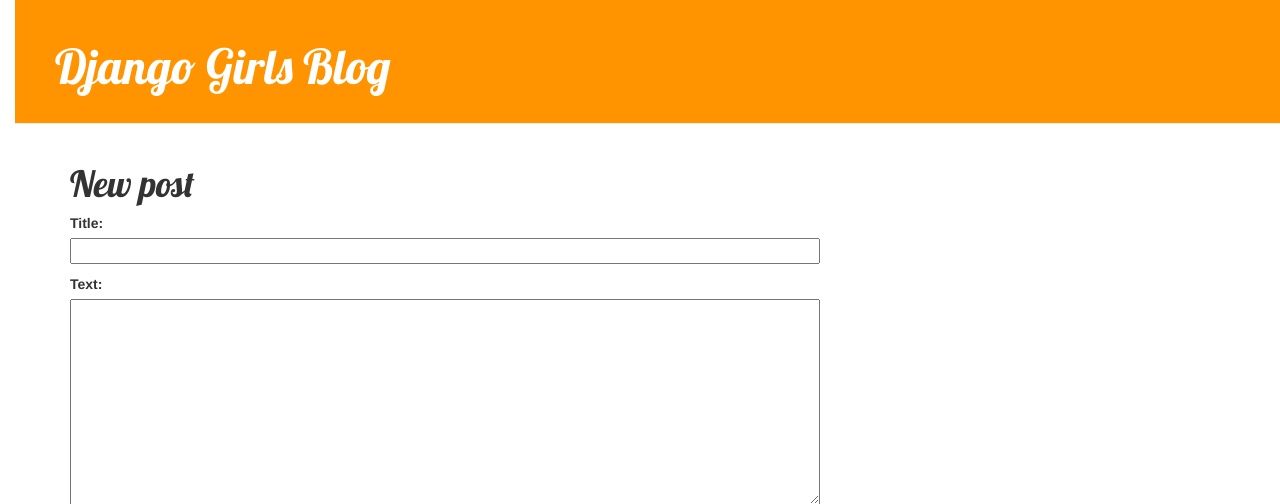
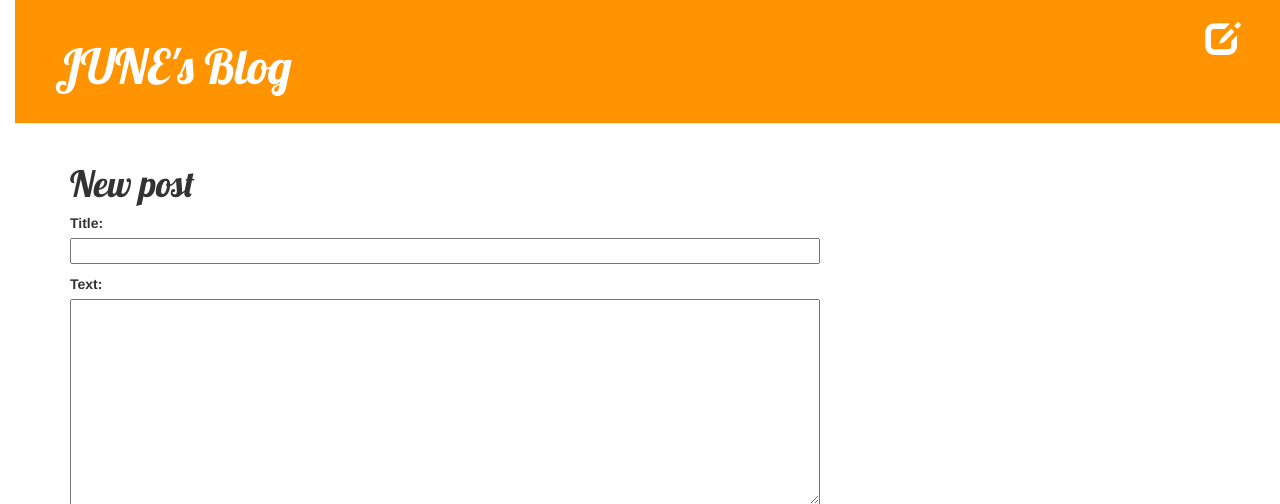
Before and after one commit to archenus/djangogirls_tutorial, a Django app: page /post/new/ in a window 1280 px wide. Shown: the top 504 px of the page. Run offline with Django 3.2, Linux system fonts and the light colour scheme; some libraries are stand-ins or nearby versions.

Commit message:
add the feature of draft

```diff
--- a/blog/templates/blog/base.html
+++ b/blog/templates/blog/base.html
@@ -1,7 +1,7 @@
 {% load staticfiles %}
 <html>
     <head>
-        <title>Django Girls blog</title>
+        <title>JUNE's blog</title>
         <link rel="stylesheet" href="//maxcdn.bootstrapcdn.com/bootstrap/3.2.0/css/bootstrap.min.css">
         <link rel="stylesheet" href="//maxcdn.bootstrapcdn.com/bootstrap/3.2.0/css/bootstrap-theme.min.css">
         <link href='//fonts.googleapis.com/css?family=Lobster&subset=latin,latin-ext' rel='stylesheet' type='text/css'>
@@ -12,7 +12,8 @@
             {% if user.is_authenticated %}
                 <a href="{% url 'post_new' %}" class="top-menu"><span class="glyphicon glyphicon-plus"></span></a>
             {% endif %}
-            <h1><a href="/">Django Girls Blog</a></h1>
+            <a href="{% url "post_draft_list" %}" class="top-menu"><span class="glyphicon glyphicon-edit"></span></a>
+            <h1><a href="/">JUNE's Blog</a></h1>
         </div>
         <div class="content container">
             <div class="row">
--- a/blog/templates/blog/post_detail.html
+++ b/blog/templates/blog/post_detail.html
@@ -3,9 +3,9 @@
 {% block content %}
     <div class="post">
         {% if post.published_date %}
-            <div class="date">
-                {{ post.published_date }}
-            </div>
+            {{ post.published_date }}
+        {% else %}
+            <a class="btn btn-default" href="{% url "blog.views.post_publish" pk=post.pk %}">Publish</a>
         {% endif %}
         <a class="btn btn-default" href="{% url 'post_edit' pk=post.pk %}"><span class="glyphicon glyphicon-pencil"></span></a>
         <h1>{{ post.title }}</h1>
--- a/blog/urls.py
+++ b/blog/urls.py
@@ -6,4 +6,6 @@
     url(r'^post/(?P<pk>[0-9]+)/$', views.post_detail, name='post_detail'),
     url(r'^post/new/$', views.post_new, name='post_new'),
     url(r'^post/(?P<pk>[0-9]+)/edit/$', views.post_edit, name='post_edit'),
+    url(r'^drafts/$', views.post_draft_list, name='post_draft_list'),
+    url(r'^post/(?P<pk>[0-9]+)/publish/$', views.post_publish, name='post_publish'),
 ]
--- a/blog/views.py
+++ b/blog/views.py
@@ -40,3 +40,12 @@
     else:
         form = PostForm(instance=post)
     return render(request, 'blog/post_edit.html', {'form': form})
+
+def post_draft_list(request):
+    posts = Post.objects.filter(published_date__isnull=True).order_by('created_date')
+    return render(request, 'blog/post_draft_list.html', {'posts': posts})
+
+def post_publish(request, pk):
+    post = get_object_or_404(Post, pk=pk)
+    post.publish()
+    return redirect('blog.views.post_detail', pk=pk)
```
Also changed, not shown: blog/templates/blog/post_draft_list.html (added, +11 -0 lines).
